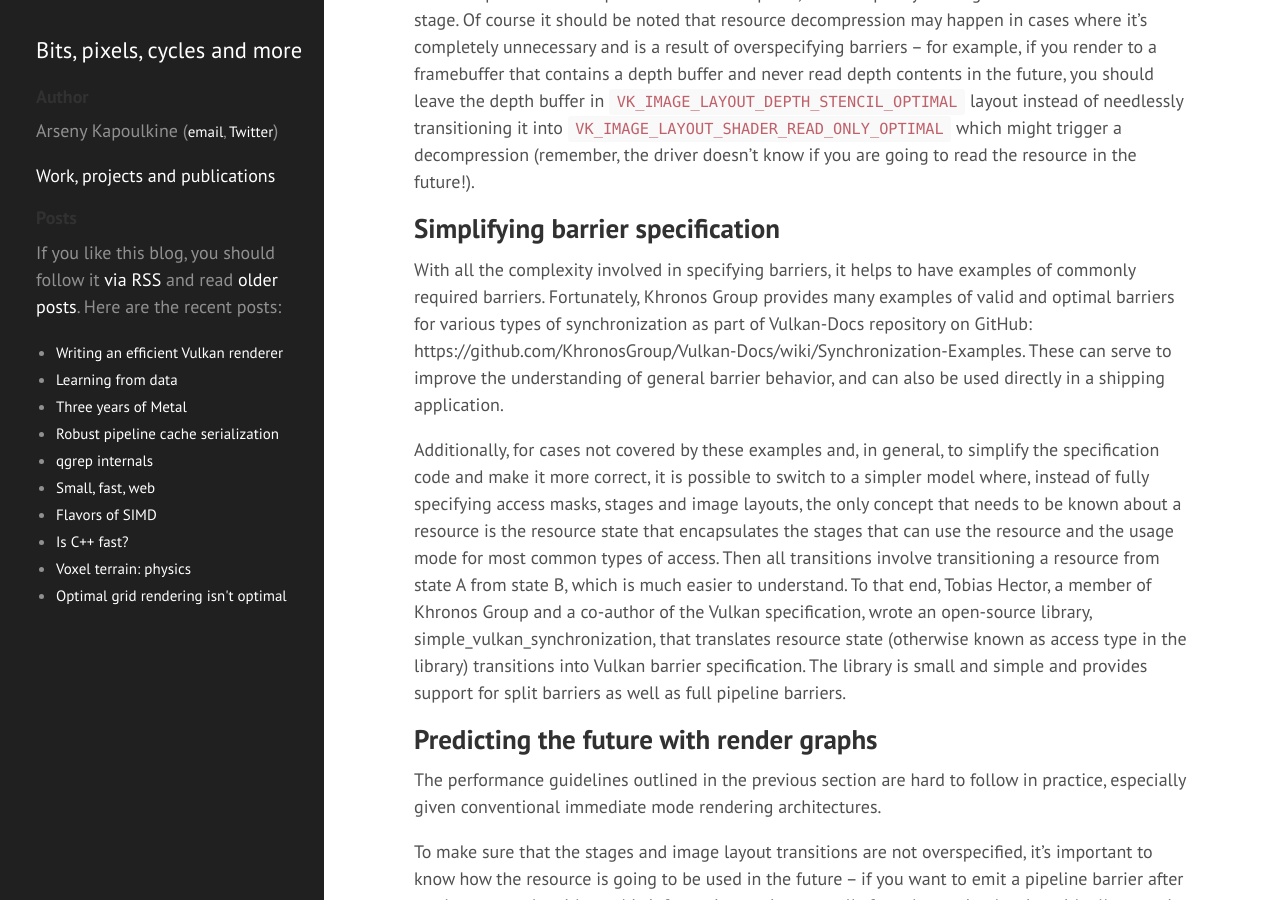
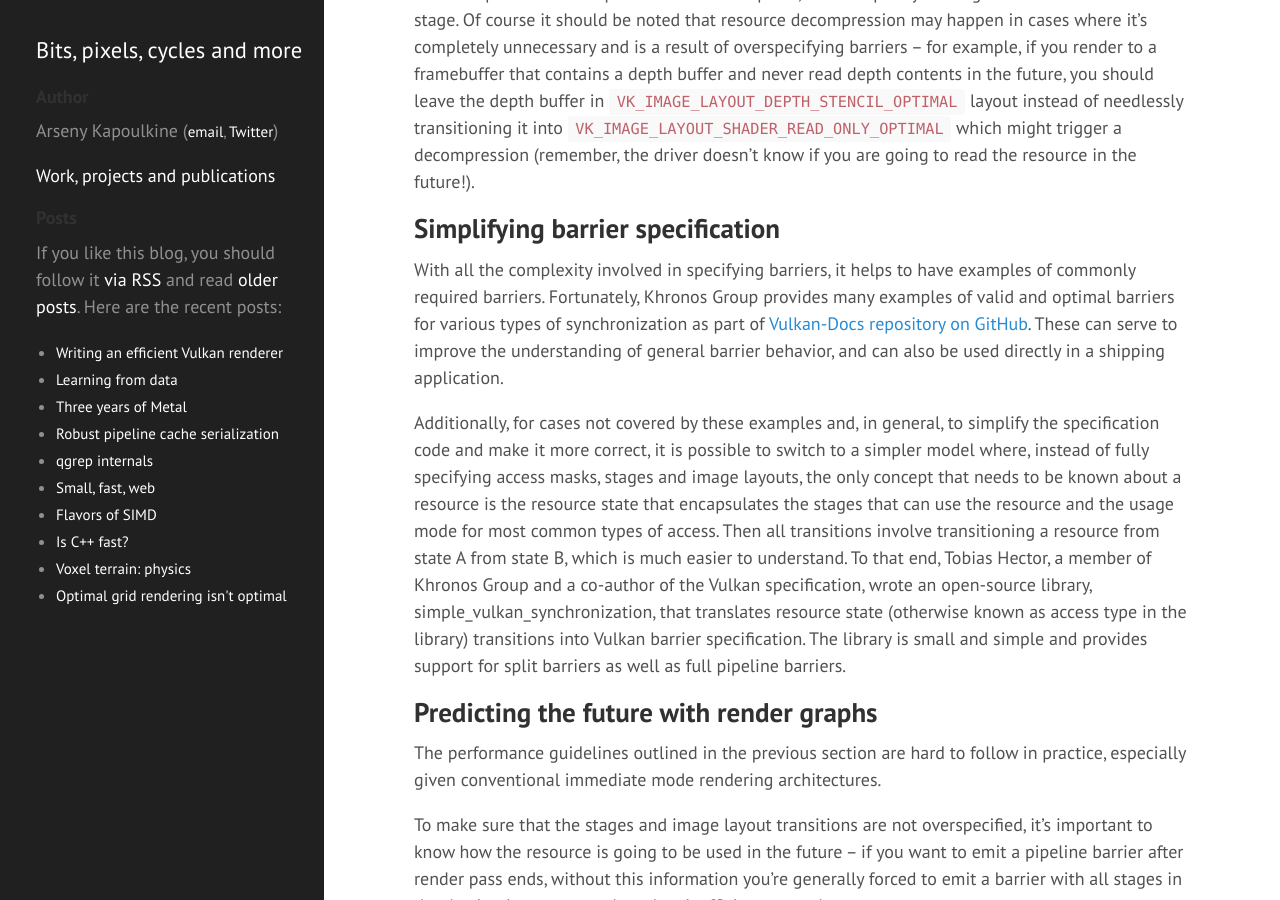
Before and after one commit to zeux/zeux.github.io, a Jekyll site: the page built from _posts/2020-02-27-writing-an-efficient-vulkan-renderer.md, in a window 1280 px wide and 900 px high, scrolled down 21952 px. Built offline with Jekyll 4.4.1, drawn with Linux system fonts in a browser that asks for light colours.

Commit message:
Fix link to sync. examples

```diff
--- a/_posts/2020-02-27-writing-an-efficient-vulkan-renderer.md
+++ b/_posts/2020-02-27-writing-an-efficient-vulkan-renderer.md
@@ -341,7 +341,7 @@ As far as resource decompression goes, it’s hard to give a general advice –
 
 ## Simplifying barrier specification
 
-With all the complexity involved in specifying barriers, it helps to have examples of commonly required barriers. Fortunately, Khronos Group provides many examples of valid and optimal barriers for various types of synchronization as part of Vulkan-Docs repository on GitHub: https://github.com/KhronosGroup/Vulkan-Docs/wiki/Synchronization-Examples. These can serve to improve the understanding of general barrier behavior, and can also be used directly in a shipping application.
+With all the complexity involved in specifying barriers, it helps to have examples of commonly required barriers. Fortunately, Khronos Group provides many examples of valid and optimal barriers for various types of synchronization as part of [Vulkan-Docs repository on GitHub](https://github.com/KhronosGroup/Vulkan-Docs/wiki/Synchronization-Examples). These can serve to improve the understanding of general barrier behavior, and can also be used directly in a shipping application.
 
 Additionally, for cases not covered by these examples and, in general, to simplify the specification code and make it more correct, it is possible to switch to a simpler model where, instead of fully specifying access masks, stages and image layouts, the only concept that needs to be known about a resource is the resource state that encapsulates the stages that can use the resource and the usage mode for most common types of access. Then all transitions involve transitioning a resource from state A from state B, which is much easier to understand. To that end, Tobias Hector, a member of Khronos Group and a co-author of the Vulkan specification, wrote an open-source library, simple_vulkan_synchronization, that translates resource state (otherwise known as access type in the library) transitions into Vulkan barrier specification. The library is small and simple and provides support for split barriers as well as full pipeline barriers.
 
```
